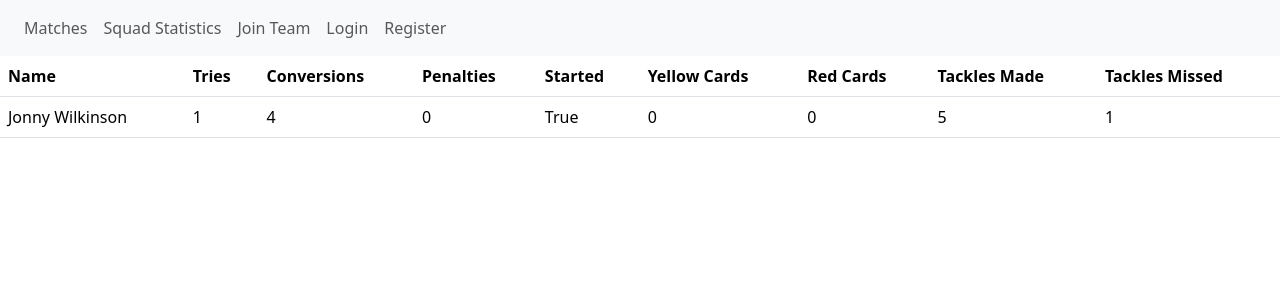
After one commit to danielaldham/rugbystats, a Django app: page /match_stats/1/ in a window 1280 px wide. The commit adds this page. Shown: the top 300 px of the page. Run offline with Django 4.2, Linux system fonts and the light colour scheme; data comes from the database, SQL or seed files in the repository; both versions use the stored data as it was after the commit.

Commit message:
add match stats

```diff
--- a/rugbystats/stats/admin.py
+++ b/rugbystats/stats/admin.py
@@ -1,8 +1,9 @@
 from django.contrib import admin
-from .models import Match, MyUser, Player, Team
+from .models import Match, MatchStatistic, MyUser, Player, Team
 
 # Register your models here.
 admin.site.register(MyUser)
 admin.site.register(Player)
 admin.site.register(Team)
 admin.site.register(Match)
+admin.site.register(MatchStatistic)
--- a/rugbystats/stats/models.py
+++ b/rugbystats/stats/models.py
@@ -10,6 +10,9 @@ class Player(models.Model):
     position = models.CharField(max_length=20)
 
     def __str__(self):
+        return self.first_name + " " + self.last_name
+
+    def full_name(self):
         return self.first_name + " " + self.last_name
 
 class Team(models.Model):
@@ -34,6 +37,9 @@ class Match(models.Model):
     home_score = models.IntegerField(default=0)
     away_score = models.IntegerField(default=0)
 
+    def __str__(self):
+        return f'{self.home_team} vs {self.away_team}'
+
 
 class MatchStatistic(models.Model):
     match = models.ForeignKey(Match, on_delete=models.CASCADE)
@@ -44,3 +50,5 @@ class MatchStatistic(models.Model):
     started = models.BooleanField(default=False)
     yellow_cards = models.IntegerField(default=0)
     red_cards = models.IntegerField(default=0)
+    tackles_made = models.IntegerField(default=0)
+    tackles_missed = models.IntegerField(default=0)
--- /dev/null
+++ b/rugbystats/stats/templates/match_statistics.html
@@ -0,0 +1,34 @@
+{% extends 'base.html' %}
+
+{% block content %}
+
+<table class="table">
+    <thead>
+        <tr>
+          <th>Name</th>
+          <th>Tries</th>
+          <th>Conversions</th>
+          <th>Penalties</th>
+          <th>Started</th>
+          <th>Yellow Cards</th>
+          <th>Red Cards</th>
+          <th>Tackles Made</th>
+          <th>Tackles Missed</th>
+        </tr>
+      </thead>
+{% for stat in statistics %}
+    <tr>
+        <td>{{ stat.player.full_name }}</td>
+        <td>{{ stat.tries }}</td>
+        <td>{{ stat.conversions }}</td>
+        <td>{{ stat.penalties }}</td>
+        <td>{{ stat.started }}</td>
+        <td>{{ stat.yellow_cards }}</td>
+        <td>{{ stat.red_cards }}</td>
+        <td>{{ stat.tackles_made }}</td>
+        <td>{{ stat.tackles_missed }}</td>
+    </tr>
+{% endfor %}
+
+</table>
+{% endblock %}
--- a/rugbystats/stats/templates/matches.html
+++ b/rugbystats/stats/templates/matches.html
@@ -9,6 +9,7 @@
         <th>Away Team</th>
         <th>Date</th>
         <th>Score</th>
+        <th>Stats Available</th>
       </tr>
     </thead>
     <tbody>
@@ -18,6 +19,7 @@
           <td>{{ match.away_team }}</td>
           <td>{{ match.date }}</td>
           <td>{{ match.home_score }} - {{ match.away_score }}</td>
+          <td><a href="{% url 'match_statistics' match.id %}">View statistics</a></td>
         </tr>
       {% endfor %}
     </tbody>
--- a/rugbystats/stats/urls.py
+++ b/rugbystats/stats/urls.py
@@ -11,4 +11,5 @@ urlpatterns = [
     path('players/', views.add_players, name='add_players'),
     path('add_match/', views.add_match, name='add_match'),
     path('join/', views.join_team, name='join'),
+    path('match_stats/<int:match_id>/', views.match_statistics, name='match_statistics'),
 ]
--- a/rugbystats/stats/views.py
+++ b/rugbystats/stats/views.py
@@ -1,4 +1,4 @@
-from django.shortcuts import render, redirect
+from django.shortcuts import render, redirect, get_object_or_404
 from django.contrib.auth import authenticate, login, logout
 from django.contrib.auth.forms import UserCreationForm
 from django.contrib import messages
@@ -7,9 +7,9 @@ from django.db.models import Q
 
 from django import forms
 
-from .forms import AddMatchForm, AddPlayerForm
+from .forms import AddMatchForm, AddPlayerForm, MatchStatisticForm
 
-from .models import MyUser, Match, Team, Player
+from .models import MyUser, Match, Team, Player, MatchStatistic
 
 # Create your views here.
 class MyRegistrationForm(UserCreationForm):
@@ -104,3 +104,8 @@ def join_team(request):
         except Team.DoesNotExist:
             messages.error(request, 'Invalid invite code. Please try again.')
     return render(request, 'join_team.html')
+
+def match_statistics(request, match_id):
+    match = Match.objects.get(id=match_id)
+    statistics = MatchStatistic.objects.filter(match=match)
+    return render(request, 'match_statistics.html', {'statistics': statistics, 'match': match})
```
Also changed, not shown: rugbystats/stats/forms.py (+7 -1 lines), rugbystats/stats/templates/add_match_stats.html (added, +14 -0 lines), rugbystats/db.sqlite3, rugbystats/stats/migrations/0007_matchstatistic_tackles_made_and_more.py (added).
